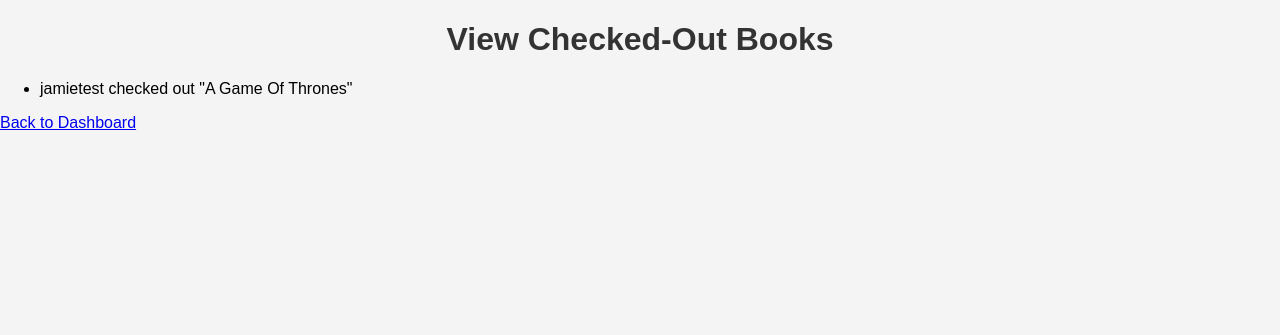
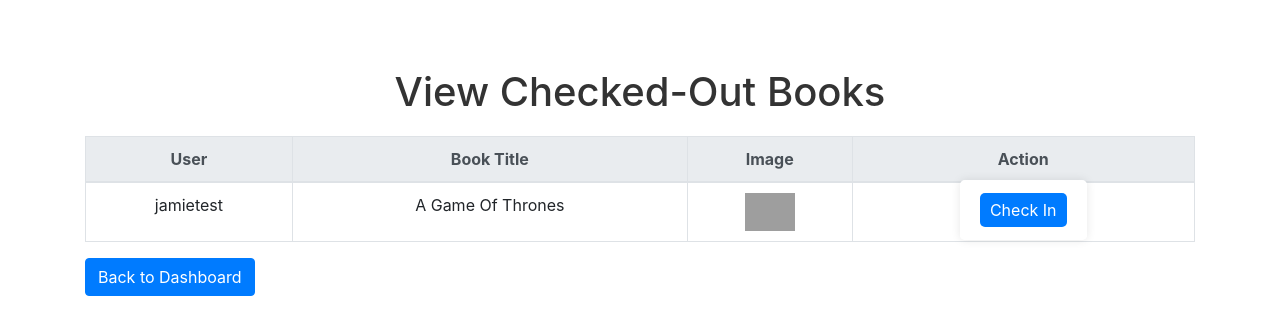
Before and after one commit to jaffsha/CSCI4560, a PHP site: page /view_checked_out.php in a window 1280 px wide. Shown: the top 335 px of the page. Run offline with PHP 8.4, Linux system fonts and the light colour scheme; a user stored in the database is signed in; data comes from the database, SQL or seed files in the repository; tables that the repository leaves empty hold one stand-in row (values such as "Sample post"); grey boxes are pictures that could not be loaded.

Commit message:
Update view_checked_out.php

```diff
--- a/view_checked_out.php
+++ b/view_checked_out.php
@@ -8,11 +8,48 @@ if (!isset($_SESSION['user_id']) || $_SESSION['is_admin'] != 1) {
     exit();
 }
 
-// Fetch books checked out by users
-$checked_out_query = "SELECT users.username, books.title FROM checked_out
+// Fetch books checked out by users, including image
+$checked_out_query = "SELECT users.username, books.title, books.image, books.id FROM checked_out
                       JOIN users ON checked_out.user_id = users.user_id
                       JOIN books ON checked_out.book_id = books.id";
 $checked_out_result = $conn->query($checked_out_query);
+
+// Check for query error
+if (!$checked_out_result) {
+    die("Error fetching checked-out books: " . $conn->error);
+}
+
+// Handle book check-in
+if (isset($_POST['checkin_book'])) {
+    $book_id = $_POST['book_id'];
+
+    // Begin transaction to handle check-in process
+    $conn->begin_transaction();
+
+    try {
+        // Delete the record from checked_out table
+        $delete_stmt = $conn->prepare("DELETE FROM checked_out WHERE book_id = ?");
+        $delete_stmt->bind_param("i", $book_id);
+        $delete_stmt->execute();
+
+        // Increase the copies available in the books table
+        $update_stmt = $conn->prepare("UPDATE books SET copies_available = copies_available + 1 WHERE id = ?");
+        $update_stmt->bind_param("i", $book_id);
+        $update_stmt->execute();
+
+        // Commit transaction
+        $conn->commit();
+
+        echo "<script>alert('Book checked in successfully!');</script>";
+
+        $delete_stmt->close();
+        $update_stmt->close();
+    } catch (Exception $e) {
+        // Rollback transaction on error
+        $conn->rollback();
+        echo "<script>alert('Error checking in book. Please try again later.');</script>";
+    }
+}
 ?>
 
 <!DOCTYPE html>
@@ -21,19 +58,83 @@ $checked_out_result = $conn->query($checked_out_query);
     <meta charset="UTF-8">
     <meta name="viewport" content="width=device-width, initial-scale=1.0">
     <link rel="stylesheet" href="styles.css">
+    <link rel="stylesheet" href="https://stackpath.bootstrapcdn.com/bootstrap/4.5.2/css/bootstrap.min.css">
     <title>View Checked-Out Books</title>
+    <style>
+        .table-responsive {
+            margin-top: 20px;
+        }
+        .table th, .table td {
+            text-align: center;
+            padding: 10px;
+        }
+        .book-image {
+            width: 50px;
+            height: auto;
+        }
+        .button {
+            background-color: #007bff;
+            color: white;
+            border: none;
+            border-radius: 5px;
+            padding: 5px 10px;
+            cursor: pointer;
+        }
+        .button:hover {
+            background-color: #0056b3;
+        }
+        .button:focus {
+            outline: none;
+        }
+    </style>
 </head>
 <body>
-    <h1>View Checked-Out Books</h1>
-    <?php if ($checked_out_result->num_rows > 0): ?>
-        <ul>
-            <?php while ($row = $checked_out_result->fetch_assoc()): ?>
-                <li><?php echo htmlspecialchars($row['username']) . ' checked out "' . htmlspecialchars($row['title']) . '"'; ?></li>
-            <?php endwhile; ?>
-        </ul>
-    <?php else: ?>
-        <p>No books are currently checked out.</p>
-    <?php endif; ?>
-    <a href="admin_dashboard.php">Back to Dashboard</a>
+
+    <div class="container mt-5">
+        <h1 class="text-center">View Checked-Out Books</h1>
+
+        <div class="table-responsive">
+            <table class="table table-bordered table-hover">
+                <thead class="thead-light">
+                    <tr>
+                        <th>User</th>
+                        <th>Book Title</th>
+                        <th>Image</th>
+                        <th>Action</th>
+                    </tr>
+                </thead>
+                <tbody>
+                    <?php if ($checked_out_result->num_rows > 0): ?>
+                        <?php while ($row = $checked_out_result->fetch_assoc()): ?>
+                            <tr>
+                                <td><?php echo htmlspecialchars($row['username']); ?></td>
+                                <td><?php echo htmlspecialchars($row['title']); ?></td>
+                                <td>
+                                    <?php if (!empty($row['image'])): ?>
+                                        <img src="<?php echo htmlspecialchars($row['image']); ?>" alt="Book Image" class="book-image">
+                                    <?php else: ?>
+                                        <p>No Image Available</p>
+                                    <?php endif; ?>
+                                </td>
+                                <td>
+                                    <form method="POST" style="display:inline;">
+                                        <input type="hidden" name="book_id" value="<?php echo $row['id']; ?>">
+                                        <button type="submit" name="checkin_book" class="button">Check In</button>
+                                    </form>
+                                </td>
+                            </tr>
+                        <?php endwhile; ?>
+                    <?php else: ?>
+                        <tr>
+                            <td colspan="4" class="text-center">No books are currently checked out.</td>
+                        </tr>
+                    <?php endif; ?>
+                </tbody>
+            </table>
+        </div>
+
+        <a href="admin_dashboard.php" class="btn btn-primary">Back to Dashboard</a>
+    </div>
+
 </body>
 </html>
```
